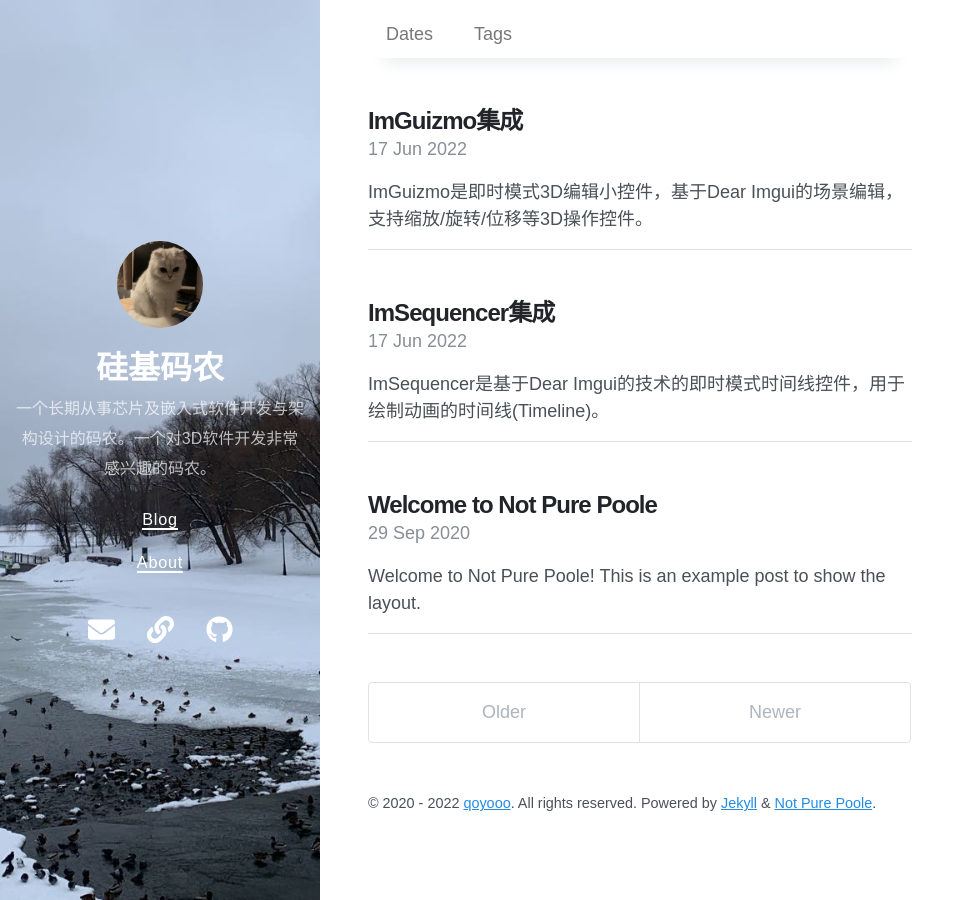
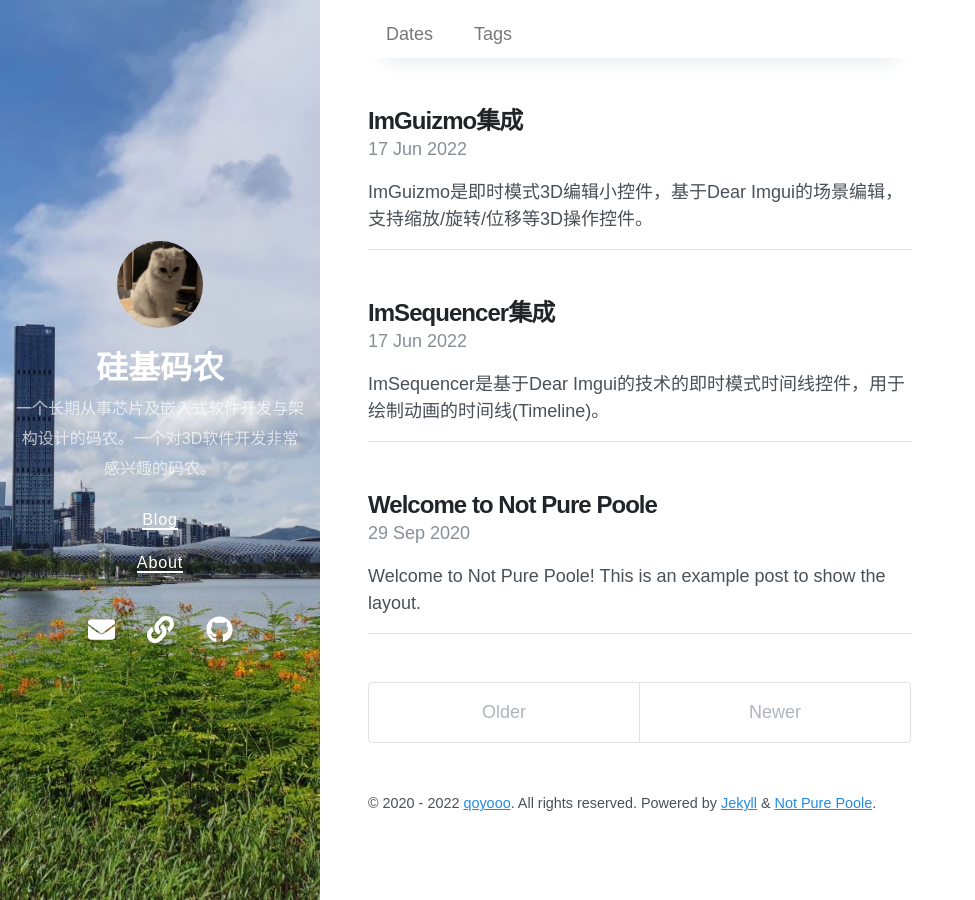
Before and after one commit to qoyooo/qoyooo.github.io, a Jekyll site: the page built from index.html, in a window 1280 px wide. Shown: the whole page, without its empty margins (0-975 px from the left). Built offline with Jekyll 4.4.1, drawn with Linux system fonts in a browser that asks for light colours; nearby versions of some CDN libraries; the list of posts is cut into pages by our own code.

Commit message:
replace the background picture.

```diff
--- a/_config.yml
+++ b/_config.yml
@@ -5,7 +5,7 @@
 avatar: /avatar.jpeg
 paginate: 5
 permalink: pretty
-cover_image: /bg.jpeg
+cover_image: /bg.jpg
 
 # Gems
 plugins:
```
Also changed, not shown: bg.jpg (added).
